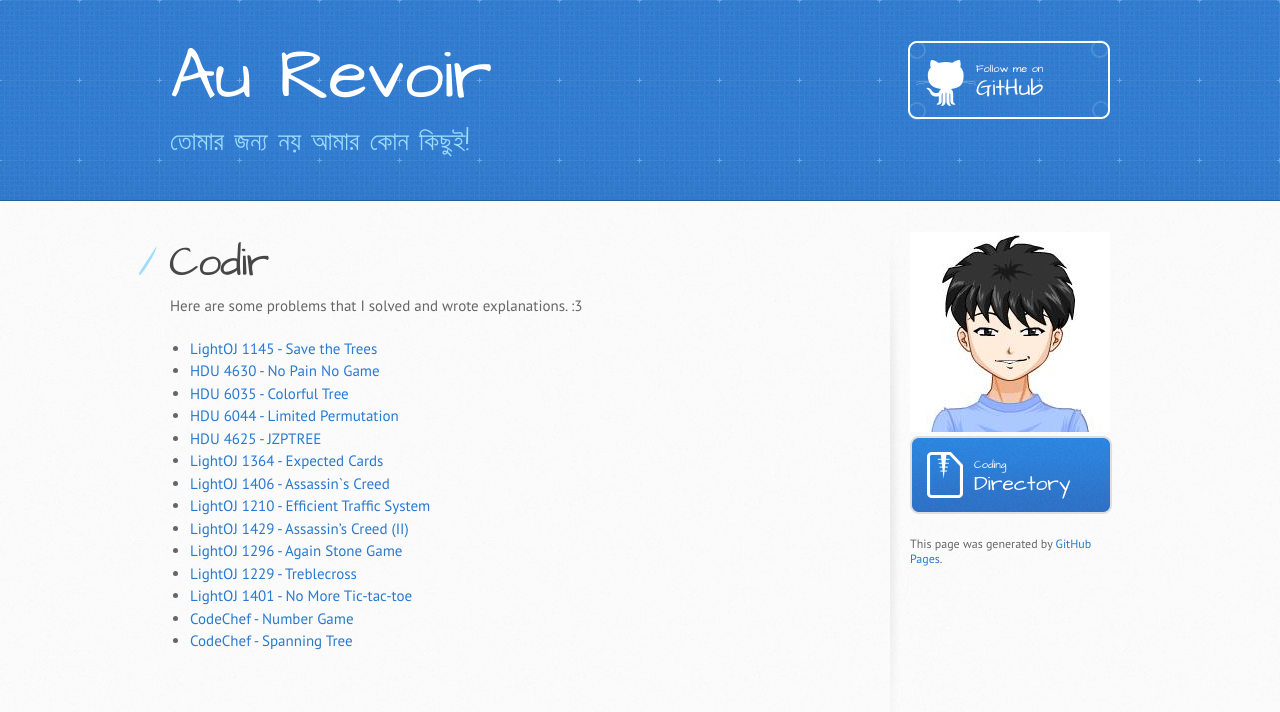
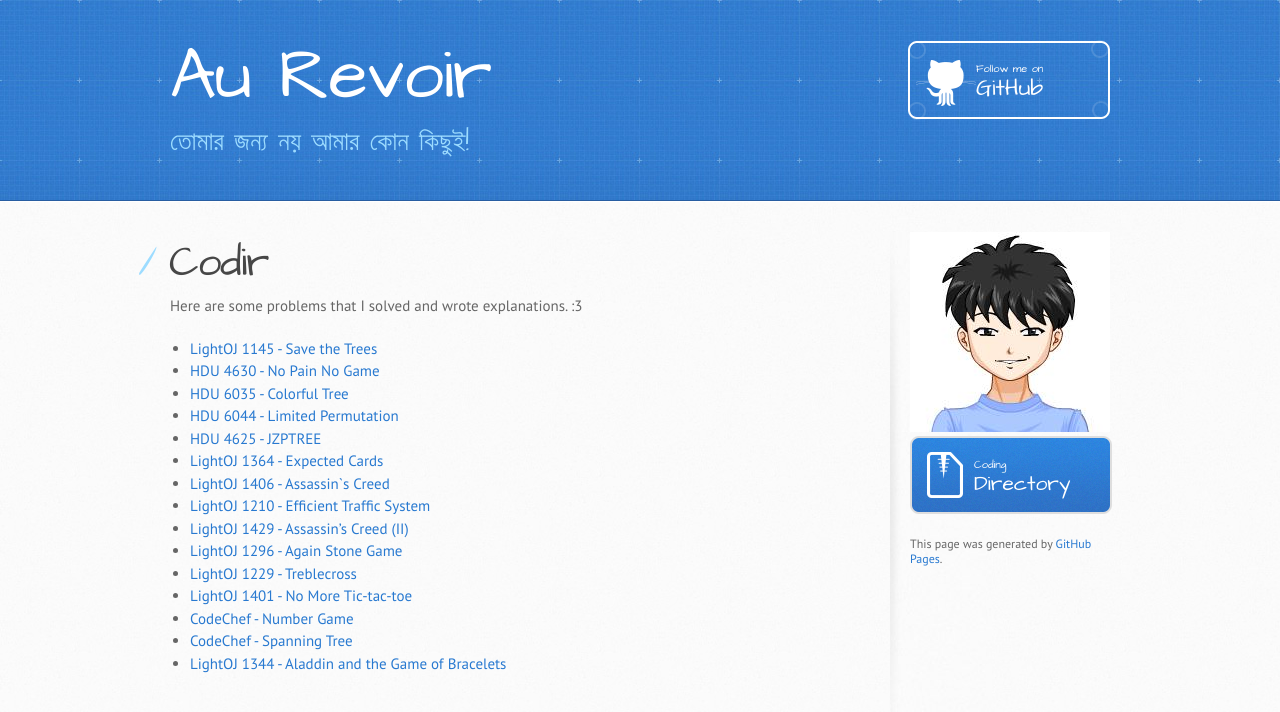
Before and after one commit to rebornplusplus/rebornplusplus.github.io, a Jekyll site: the page built from codir/index.md, in a window 1280 px wide. Shown: the top 712 px of the page. Built offline with Jekyll 4.4.1, drawn with Linux system fonts in a browser that asks for light colours; some web fonts are replaced; our own code applies the rules of GitHub Pages for plain Markdown files.

Commit message:
Update index.md

```diff
--- a/codir/index.md
+++ b/codir/index.md
@@ -19,3 +19,4 @@ Here are some problems that I solved and wrote explanations. :3
 * [LightOJ 1401 - No More Tic-tac-toe](./lo-1401-no-more-tic-tac-toe)
 * [CodeChef - Number Game](./cc-numbgame)
 * [CodeChef - Spanning Tree](./cc-spantree)
+* [LightOJ 1344 - Aladdin and the Game of Bracelets](./lo-1344-aladdin-and-the-game-of-bracelets)
```
